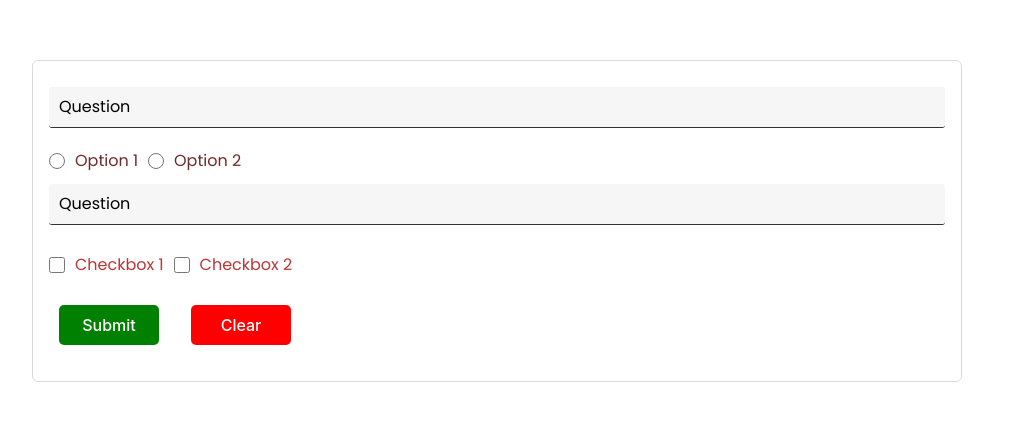
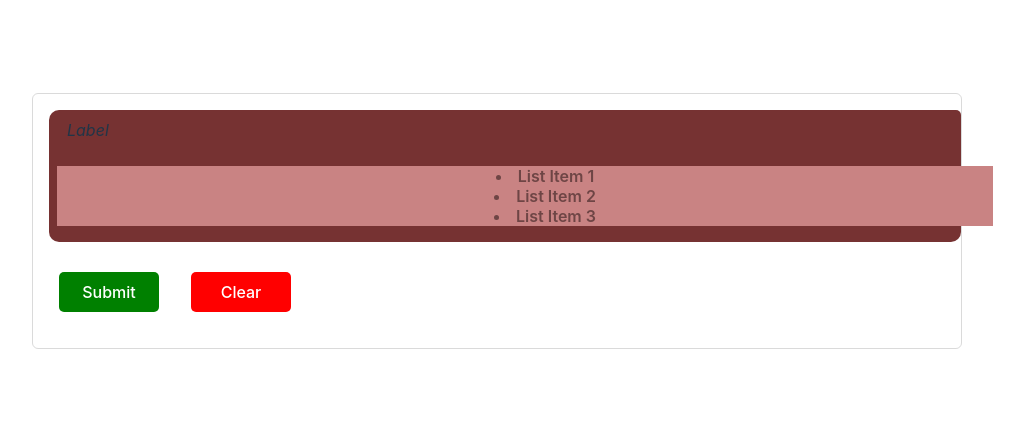
Before and after one commit to jshah3821/dynamic-form-for-project, a React (Vite) app: page / in a window 1280 px wide. Shown: the part 179-600 px from the top of the page, without its empty margins (143-1167 px from the left). Built offline with nearby package versions, Linux system fonts and the light colour scheme.

Commit message:
ul container style added

```diff
--- a/src/components/Elements/ListElement/ListElement.tsx
+++ b/src/components/Elements/ListElement/ListElement.tsx
@@ -21,7 +21,6 @@ const ListElement = ({ listData, key }) => {
     fontStyle: listStyle?.fontStyle,
     fontFamily: listStyle?.fontFamily,
     fontWeight: listStyle?.fontWeight,
-    textAlign: listStyle?.textAlign,
     textDecoration: listStyle?.textDecoration,
     textTransform: listStyle?.textTransform,
   };
@@ -33,7 +32,10 @@ const ListElement = ({ listData, key }) => {
       key={key}
     >
       <p style={listElementTitleStyle}>{label}</p>
-      <ul style={removeKeyInObject(listStyle, listItemTextStyle)}>
+      <ul
+        style={removeKeyInObject(listStyle, listItemTextStyle)}
+        className="le_ul_container"
+      >
         {listItemDetails?.length > 0
           ? listItemDetails?.map((item, i) => {
               return (
--- a/src/components/Elements/ListElement/ListElementStyle.css
+++ b/src/components/Elements/ListElement/ListElementStyle.css
@@ -5,3 +5,7 @@
   margin-bottom: 10px;
   padding: 0px 0.5rem;
 }
+
+.le_ul_container {
+  list-style-position: inside;
+}
--- a/src/data.json
+++ b/src/data.json
@@ -1,88 +1,37 @@
 [
     {
-        "selectionType": "surveyform",
-        "id": "wNoiFPwK2g6XTemvnRF9m",
-        "type": "surveyform",
-        "subType": "survey_radio",
+        "selectionType": "form",
+        "id": "f2HlUkxGK1tkXybLc7dYH",
+        "type": "element",
+        "subType": "list",
         "properties": {
-            "name": "survey_radio",
-            "question_style": {
-                "backgroundColor": "#f6f6f6",
-                "fontSize": "16px",
+            "type": "Text",
+            "name": "Name",
+            "label": "Label",
+            "listStyle": {
+                "height": "200%",
+                "width": "100%",
+                "backgroundColor": "#c98383",
+                "color": "#6e4545",
+                "paddingTop": "",
+                "marginTop": "",
+                "fontSize": "",
                 "fontStyle": "",
                 "fontFamily": "",
-                "fontWeight": "",
-                "textAlign": "",
+                "fontWeight": "600",
+                "textAlign": "center",
                 "textDecoration": "",
                 "textTransform": "",
-                "color": "#000000",
-                "width": "",
-                "height": "",
+                "ratio": "",
                 "minWidth": "",
                 "minHeight": "",
                 "maxWidth": "",
                 "maxHeight": "",
-                "objectFit": "",
-                "overflow": "",
-                "marginTop": "",
-                "marginLeft": "",
-                "marginRight": "",
-                "marginBottom": "",
-                "paddingTop": "",
-                "paddingLeft": "",
-                "paddingRight": "",
-                "paddingBottom": "",
+                "objectFit": "contain",
                 "isBorder": "",
-                "borderWidth": "1px",
+                "borderWidth": "10px",
                 "borderStyle": "solid",
-                "borderColor": "#dddddd",
-                "borderTopWidth": "1px",
-                "borderTopStyle": "solid",
-                "borderTopColor": "#dddddd",
-                "borderRightWidth": "1px",
-                "borderRightStyle": "solid",
-                "borderRightColor": "#dddddd",
-                "borderBottomWidth": "1px",
-                "borderBottomStyle": "solid",
-                "borderBottomColor": "#dddddd",
-                "borderLeftWidth": "1px",
-                "borderLeftStyle": "solid",
-                "borderLeftColor": "#dddddd",
-                "borderRadius": "0px",
-                "borderTopLeftRadius": "0px",
-                "borderTopRightRadius": "0px",
-                "borderBottomLeftRadius": "0px",
-                "borderBottomRightRadius": "0px"
-            },
-            "answer_style": {
-                "backgroundColor": "#ffffff",
-                "fontSize": "14px",
-                "fontStyle": "",
-                "fontFamily": "",
-                "fontWeight": "",
-                "textAlign": "",
-                "textDecoration": "",
-                "textTransform": "",
-                "color": "#702929",
-                "height": "",
-                "width": "",
-                "minWidth": "",
-                "minHeight": "",
-                "maxWidth": "",
-                "maxHeight": "",
-                "overflow": "",
-                "marginTop": "",
-                "marginLeft": "",
-                "marginRight": "",
-                "marginBottom": "",
-                "paddingTop": "",
-                "paddingLeft": "",
-                "paddingRight": "",
-                "paddingBottom": "",
-                "isBorder": "",
-                "borderWidth": "",
-                "borderStyle": "",
-                "borderColor": "",
+                "borderColor": "#702424",
                 "borderTopWidth": "",
                 "borderTopStyle": "",
                 "borderTopColor": "",
@@ -95,111 +44,33 @@
                 "borderLeftWidth": "",
                 "borderLeftStyle": "",
                 "borderLeftColor": "",
-                "borderRadius": "0px",
-                "borderTopLeftRadius": "0px",
-                "borderTopRightRadius": "0px",
-                "borderBottomLeftRadius": "0px",
-                "borderBottomRightRadius": "0px"
+                "borderRadius": ""
             },
-            "optionDetails": [
-                {
-                    "label": "Option 1",
-                    "value": "Option 1"
-                },
-                {
-                    "label": "Option 2",
-                    "value": "Option 2"
-                }
-            ]
-        },
-        "formId": null,
-        "surveyFormId": null,
-        "isSelectedField": false
-    },
-    {
-        "selectionType": "surveyform",
-        "id": "kPUKwThPw1U38yz7lSu1N",
-        "type": "surveyform",
-        "subType": "survey_checkbox",
-        "properties": {
-            "name": "survey_checkbox",
-            "question_style": {
-                "backgroundColor": "#f6f6f6",
-                "fontSize": "16px",
-                "fontStyle": "",
+            "style": {
+                "height": "200%",
+                "width": "100%",
+                "listStyle": "disc",
+                "backgroundColor": "#763232",
+                "color": "",
+                "paddingTop": "",
+                "marginTop": "",
+                "fontSize": "",
+                "fontStyle": "italic",
                 "fontFamily": "",
                 "fontWeight": "",
                 "textAlign": "",
                 "textDecoration": "",
                 "textTransform": "",
-                "color": "#000000",
-                "width": "",
-                "height": "",
+                "ratio": "",
                 "minWidth": "",
                 "minHeight": "",
                 "maxWidth": "",
                 "maxHeight": "",
-                "objectFit": "",
-                "overflow": "",
-                "marginTop": "",
-                "marginLeft": "",
-                "marginRight": "",
-                "marginBottom": "",
-                "paddingTop": "",
-                "paddingLeft": "",
-                "paddingRight": "",
-                "paddingBottom": "",
+                "objectFit": "contain",
                 "isBorder": "",
-                "borderWidth": "1px",
-                "borderStyle": "solid",
-                "borderColor": "#dddddd",
-                "borderTopWidth": "1px",
-                "borderTopStyle": "solid",
-                "borderTopColor": "#dddddd",
-                "borderRightWidth": "1px",
-                "borderRightStyle": "solid",
-                "borderRightColor": "#dddddd",
-                "borderBottomWidth": "1px",
-                "borderBottomStyle": "solid",
-                "borderBottomColor": "#dddddd",
-                "borderLeftWidth": "1px",
-                "borderLeftStyle": "solid",
-                "borderLeftColor": "#dddddd",
-                "borderRadius": "0px",
-                "borderTopLeftRadius": "0px",
-                "borderTopRightRadius": "0px",
-                "borderBottomLeftRadius": "0px",
-                "borderBottomRightRadius": "0px"
-            },
-            "answer_style": {
-                "backgroundColor": "#ffffff",
-                "fontSize": "14px",
-                "fontStyle": "",
-                "fontFamily": "",
-                "fontWeight": "",
-                "textAlign": "",
-                "textDecoration": "",
-                "textTransform": "",
-                "color": "#bc3434",
-                "height": "",
-                "width": "",
-                "minWidth": "",
-                "minHeight": "",
-                "maxWidth": "",
-                "maxHeight": "",
-                "overflow": "",
-                "marginTop": "",
-                "marginLeft": "",
-                "marginRight": "",
-                "marginBottom": "",
-                "paddingTop": "",
-                "paddingLeft": "",
-                "paddingRight": "",
-                "paddingBottom": "",
-                "isBorder": "",
-                "borderWidth": "",
-                "borderStyle": "",
-                "borderColor": "",
+                "borderWidth": "4px",
+                "borderStyle": "dashed",
+                "borderColor": "#732626",
                 "borderTopWidth": "",
                 "borderTopStyle": "",
                 "borderTopColor": "",
@@ -212,20 +83,21 @@
                 "borderLeftWidth": "",
                 "borderLeftStyle": "",
                 "borderLeftColor": "",
-                "borderRadius": "0px",
-                "borderTopLeftRadius": "0px",
-                "borderTopRightRadius": "0px",
-                "borderBottomLeftRadius": "0px",
-                "borderBottomRightRadius": "0px"
+                "borderRadius": "",
+                "borderTopLeftRadius": "10px",
+                "borderTopRightRadius": "5px",
+                "borderBottomLeftRadius": "10px",
+                "borderBottomRightRadius": "10px"
             },
-            "optionDetails": [
+            "listItemDetails": [
                 {
-                    "label": "Checkbox 1",
-                    "value": "checkbox1"
+                    "name": "List Item 1"
                 },
                 {
-                    "label": "Checkbox 2",
-                    "value": "checkbox2"
+                    "name": "List Item 2"
+                },
+                {
+                    "name": "List Item 3"
                 }
             ]
         },
```
